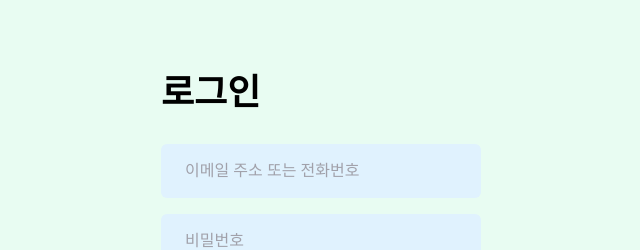
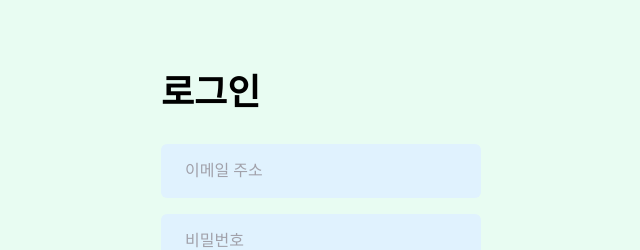
Before and after one commit to kjyook/Web_SW_Studio, a Next.js app: page /auth in a window 1280 px wide. Shown: the top 250 px of the page, without its empty margins (319-959 px from the left). Built offline with nearby package versions, Linux system fonts and the light colour scheme.

Commit message:
auth page 필요한 정보 줄이기

```diff
--- a/src/pages/auth.tsx
+++ b/src/pages/auth.tsx
@@ -11,7 +11,8 @@ const Auth = () => {
     const [email, setEmail] = useState('');
     const [name, setName] = useState('');
     const [password, setPassword] = useState('');
-    const [role, setRole] = useState('');
+    /* const [role, setRole] = useState(''); */
+    const role = '사용자';
 
     const toggleVariant = useCallback(() => {
         setVariant((prev) => prev === 'login' ? 'signup' : 'login');
@@ -62,9 +63,9 @@ const Auth = () => {
                             {variant === 'signup' && (
                                 <Input id="username" description="이름" secret="text" value={name} onChange={(ev) => setName(ev.target.value)} onKeyPress={handleKeyPress} />
                             )}
-                            <Input id="email" description="이메일 주소 또는 전화번호" secret="email" value={email} onChange={(ev) => setEmail(ev.target.value)} onKeyPress={handleKeyPress} />
+                            <Input id="email" description="이메일 주소" secret="email" value={email} onChange={(ev) => setEmail(ev.target.value)} onKeyPress={handleKeyPress} />
                             <Input id="password" description="비밀번호" secret="password" value={password} onChange={(ev) => setPassword(ev.target.value)} onKeyPress={handleKeyPress}/>
-                            {variant === 'signup' && (
+                            {/* {variant === 'signup' && (
                                 <div>
                                     <label className="text-black" htmlFor="role">역할</label>
                                     <select className="bg-sky-100 text-zinc-400 w-full py-3 rounded-md" id="role" value={role} onChange={(ev) => setRole(ev.target.value)}>
@@ -72,7 +73,7 @@ const Auth = () => {
                                         <option value="손님">사용자</option>
                                     </select>
                                 </div>
-                            )}
+                            )} */}
                         </div>
                         <button onClick={variant === 'login' ? login : register} className="bg-green-500 py-3 text-white rounded-md w-full mt-10">
                             {variant === 'login' ? '로그인' : '회원가입'}
```
